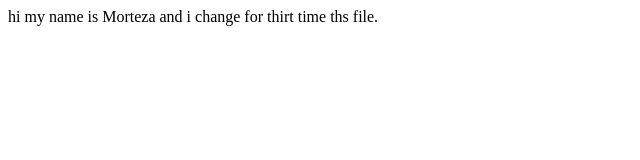
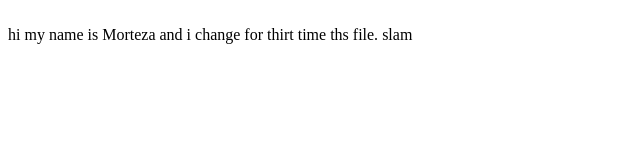
Before and after one commit to mortezanjfi/git-test, a plain HTML site: page index.html in a window 1280 px wide. Shown: the whole page, without its empty margins (0-640 px from the left). Drawn offline with Linux system fonts and the light colour scheme.

Commit message:
ancor tag added to index.html

```diff
--- a/index.html
+++ b/index.html
@@ -1,5 +1,7 @@
 <html>
 <body>
+	</br>
 	hi my name is  Morteza and i change for thirt time ths file.
+	<a>slam</a>
 </body>
 </html>
```
